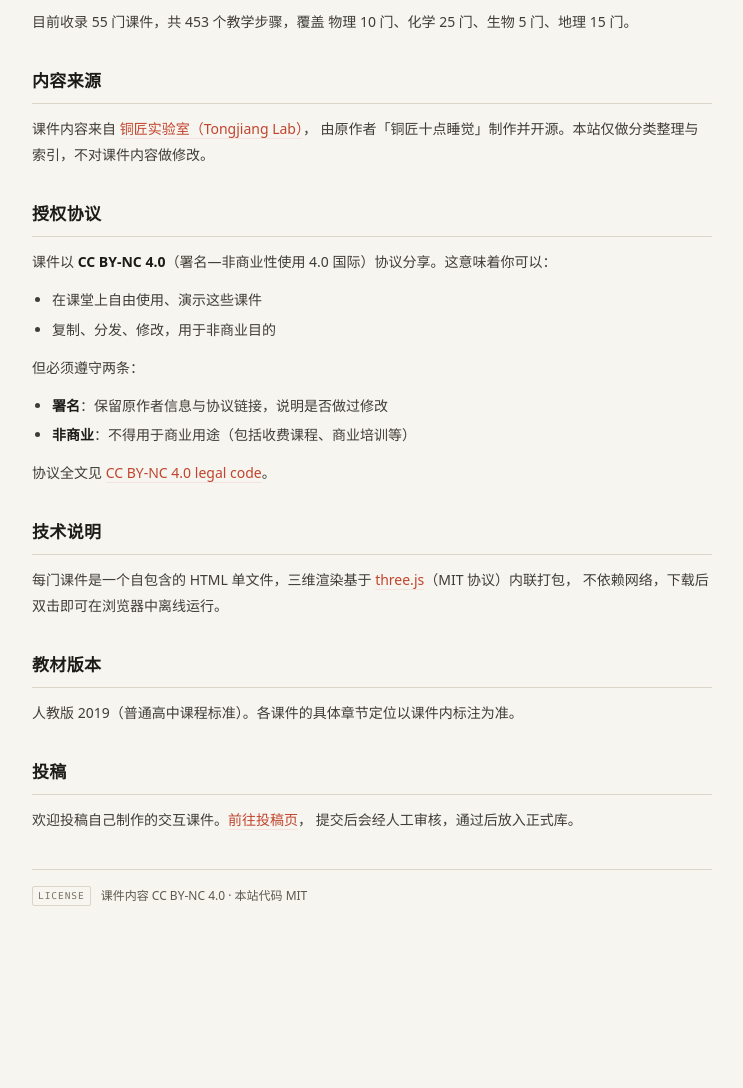
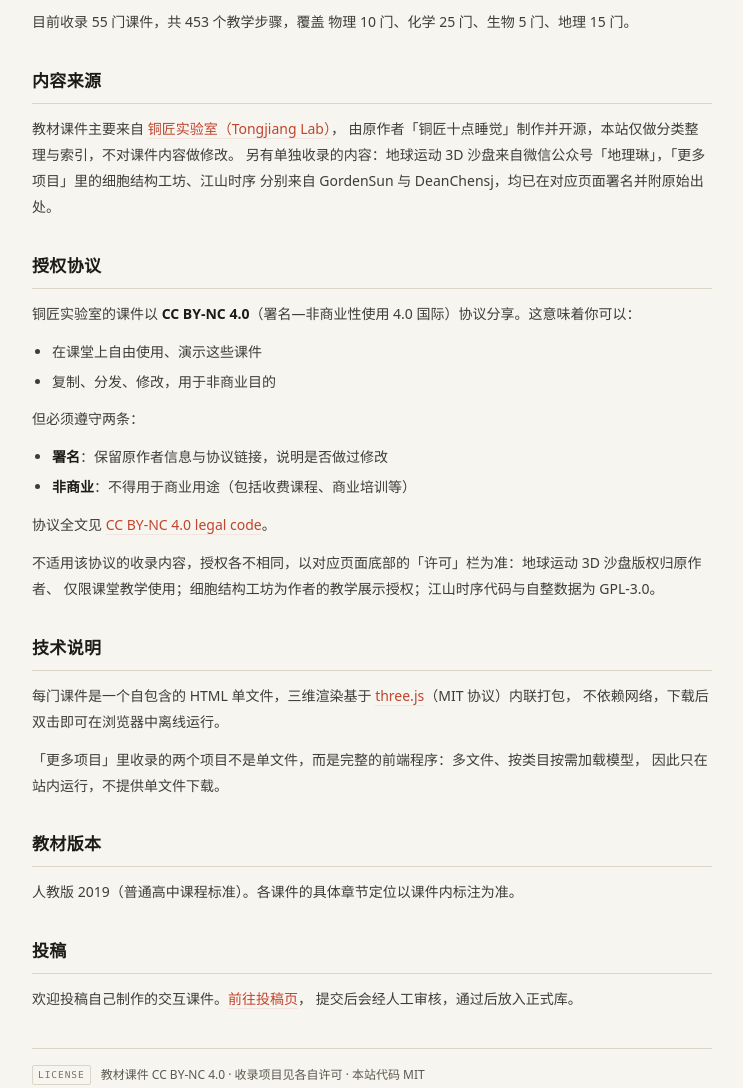
Before and after one commit to 100759/gewu-lab, an Astro site: page /about in a window 1280 px wide. Shown: the part 324-1412 px from the top of the page, without its empty margins (268-1011 px from the left). Built offline with nearby package versions, Linux system fonts and the light colour scheme; Astro itself is replaced by a stand-in of ours.

Commit message:
授权说明页补齐新增内容的来源与许可：地理琳课件、两个收录项目

```diff
--- a/src/pages/about.astro
+++ b/src/pages/about.astro
@@ -27,13 +27,15 @@ import lessons from '../data/lessons.json';
 
       <h2>内容来源</h2>
       <p>
-        课件内容来自 <a href="https://lab.tongjiang.app" target="_blank" rel="noopener">铜匠实验室（Tongjiang Lab）</a>，
-        由原作者「铜匠十点睡觉」制作并开源。本站仅做分类整理与索引，不对课件内容做修改。
+        教材课件主要来自 <a href="https://lab.tongjiang.app" target="_blank" rel="noopener">铜匠实验室（Tongjiang Lab）</a>，
+        由原作者「铜匠十点睡觉」制作并开源，本站仅做分类整理与索引，不对课件内容做修改。
+        另有单独收录的内容：地球运动 3D 沙盘来自微信公众号「地理琳」，「更多项目」里的细胞结构工坊、江山时序
+        分别来自 GordenSun 与 DeanChensj，均已在对应页面署名并附原始出处。
       </p>
 
       <h2>授权协议</h2>
       <p>
-        课件以 <strong>CC BY-NC 4.0</strong>（署名—非商业性使用 4.0 国际）协议分享。这意味着你可以：
+        铜匠实验室的课件以 <strong>CC BY-NC 4.0</strong>（署名—非商业性使用 4.0 国际）协议分享。这意味着你可以：
       </p>
       <ul>
         <li>在课堂上自由使用、演示这些课件</li>
@@ -48,12 +50,20 @@ import lessons from '../data/lessons.json';
         协议全文见
         <a href="https://creativecommons.org/licenses/by-nc/4.0/legalcode" target="_blank" rel="noopener">CC BY-NC 4.0 legal code</a>。
       </p>
+      <p>
+        不适用该协议的收录内容，授权各不相同，以对应页面底部的「许可」栏为准：地球运动 3D 沙盘版权归原作者、
+        仅限课堂教学使用；细胞结构工坊为作者的教学展示授权；江山时序代码与自整数据为 GPL-3.0。
+      </p>
 
       <h2>技术说明</h2>
       <p>
         每门课件是一个自包含的 HTML 单文件，三维渲染基于
         <a href="https://threejs.org" target="_blank" rel="noopener">three.js</a>（MIT 协议）内联打包，
         不依赖网络，下载后双击即可在浏览器中离线运行。
+      </p>
+      <p>
+        「更多项目」里收录的两个项目不是单文件，而是完整的前端程序：多文件、按类目按需加载模型，
+        因此只在站内运行，不提供单文件下载。
       </p>
 
       <h2>教材版本</h2>
@@ -67,7 +77,7 @@ import lessons from '../data/lessons.json';
 
       <div class="about-foot">
         <span class="lic-k">LICENSE</span>
-        <span>课件内容 CC BY-NC 4.0 · 本站代码 MIT</span>
+        <span>教材课件 CC BY-NC 4.0 · 收录项目见各自许可 · 本站代码 MIT</span>
       </div>
     </div>
   </main>
```
